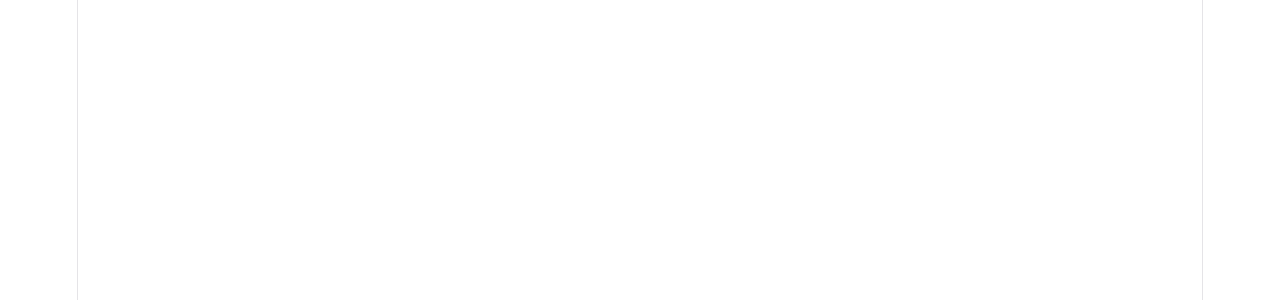
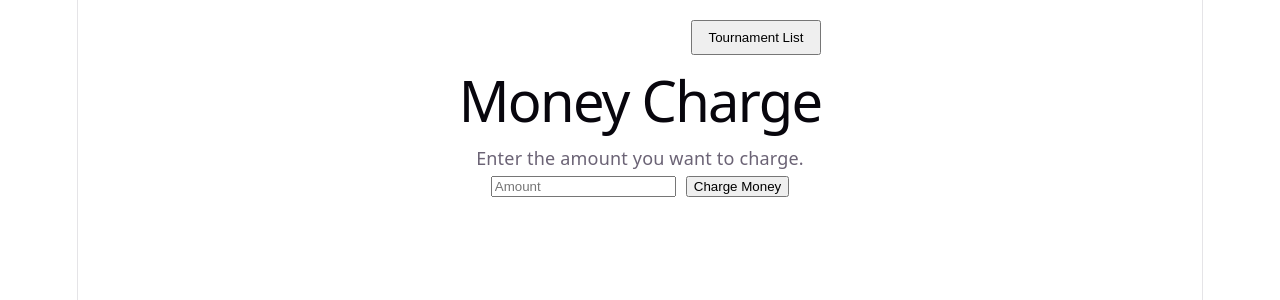
Before and after one commit to NamkyuAhn/tournament_info_frontend, a React (Vite) app: page /money-charge in a window 1280 px wide. Before the commit this address had no page. Shown: the top 300 px of the page. Built offline with nearby package versions, Linux system fonts and the light colour scheme.

Commit message:
add : moneychargepage

```diff
--- a/src/App.jsx
+++ b/src/App.jsx
@@ -14,6 +14,7 @@
 import ShopCreateEditPage from "./pages/ShopCreateEditPage";
 import TournamentCreatePage from "./pages/TournamentCreatePage";
 import TournamentEditPage from "./pages/TournamentEditPage";
+import MoneyChargePage from "./pages/MoneyChargePage";
 
 function App() {
   return (
@@ -59,6 +60,10 @@
             path="shop-tournaments/:id/edit"
             element={<TournamentEditPage />}
           />
+          <Route
+            path="/money-charge"
+            element={<MoneyChargePage />}
+          />
         </Route>
       </Routes>
     </BrowserRouter>
--- a/src/pages/HomePage.jsx
+++ b/src/pages/HomePage.jsx
@@ -90,10 +90,15 @@
                 My Tournaments
               </button>
             </Link>
+
             )}
 
           <br />
-
+          <Link to="/money-charge">
+              <button>
+                Charge Money
+              </button>
+            </Link><br></br>
           <button onClick={handleLogout}>
             Logout
           </button>
--- /dev/null
+++ b/src/pages/MoneyChargePage.jsx
@@ -0,0 +1,76 @@
+import { useState } from "react";
+import api from "../services/api";
+
+function MoneyChargePage() {
+  const [amount, setAmount] = useState("");
+  const [message, setMessage] = useState("");
+  const [error, setError] = useState("");
+
+  const handleCharge = async () => {
+    setMessage("");
+    setError("");
+
+    if (!amount || Number(amount) <= 0) {
+      setError("Please enter a valid amount.");
+      return;
+    }
+
+    try {
+      await api.post("/users/charge-money/", {
+        amount: Number(amount),
+      });
+
+      setMessage("Money charged successfully.");
+      setAmount("");
+    } catch (error) {
+      console.error(error);
+
+      setError(
+        error.response?.data?.detail ||
+        "Failed to charge money."
+      );
+    }
+  };
+
+  return (
+    <div>
+      <h1>Money Charge</h1>
+
+      <p>
+        Enter the amount you want to charge.
+      </p>
+
+      <input
+        type="number"
+        min="1"
+        value={amount}
+        onChange={(e) => setAmount(e.target.value)}
+        placeholder="Amount"
+      />
+
+      <button
+        type="button"
+        onClick={handleCharge}
+        style={{
+          marginLeft: "10px",
+        }}
+      >
+        Charge Money
+      </button>
+
+      {message && (
+        <p>
+          {message}
+        </p>
+      )}
+
+      {error && (
+        <p>
+          {error}
+        </p>
+      )}
+    </div>
+  );
+}
+
+export default MoneyChargePage;
```
